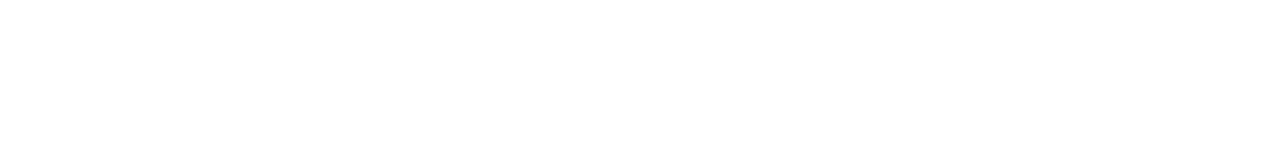
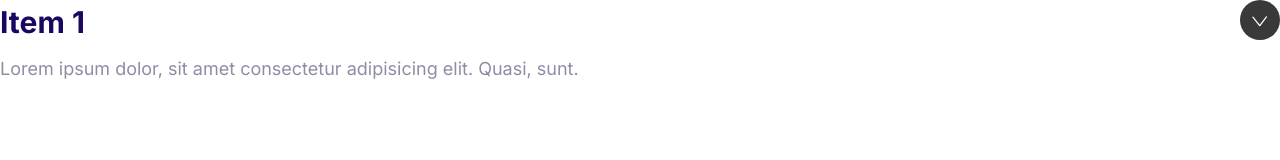
Before and after one commit to nwils000/Nathans-Moshify-Project, a plain HTML site: page index.html in a window 1280 px wide. Drawn offline with Linux system fonts and the light colour scheme.

Commit message:
built the collapsible components.

```diff
--- a/CSS/styles.css
+++ b/CSS/styles.css
@@ -543,3 +543,36 @@ a {
     margin: 0 2rem;
   }
 }
+
+/* Collapsibles */
+
+.collapsible__header {
+  display: flex;
+  justify-content: space-between;
+}
+
+.collapsible__heading {
+  margin-top: 0;
+  font-size: 3rem;
+}
+
+.collapsible__chevron {
+  transform: rotate(-90deg);
+  transition: transform 0.3s;
+}
+
+.collapsible__content {
+  max-height: 0;
+  opacity: 0;
+  overflow: hidden;
+  transition: all 0.3s;
+}
+
+.collapsible--expanded .collapsible__chevron {
+  transform: rotate(0);
+}
+
+.collapsible--expanded .collapsible__content {
+  max-height: 100vh;
+  opacity: 1;
+}
--- a/index.html
+++ b/index.html
@@ -14,5 +14,52 @@
     <link rel="stylesheet" href="CSS/normalize.css" />
     <link rel="stylesheet" href="CSS/styles.css" />
   </head>
-  <body></body>
+  <body>
+    <div class="collapsible collapsible--expanded">
+      <header class="collapsible__header">
+        <h2 class="collapsible__heading">Item 1</h2>
+        <svg
+          class="icon icon--white collapsible__chevron"
+          id="Layer_1"
+          data-name="Layer 1"
+          xmlns="http://www.w3.org/2000/svg"
+          viewBox="0 0 51 51"
+        >
+          <defs>
+            <style>
+              .cls-1 {
+                fill: #393939;
+              }
+              .cls-2 {
+                fill: #fff;
+              }
+            </style>
+          </defs>
+          <circle class="cls-1" cx="25.5" cy="25.5" r="25.5" />
+          <rect
+            class="cls-2"
+            x="24.4"
+            y="27.9"
+            width="1.6"
+            height="15.24"
+            rx="0.8"
+            transform="matrix(0.78, -0.63, 0.63, 0.78, -21.26, 15.39)"
+          />
+          <rect
+            class="cls-2"
+            x="33.3"
+            y="27.9"
+            width="1.6"
+            height="15.24"
+            rx="0.8"
+            transform="translate(24 -21.9) rotate(37.3)"
+          />
+        </svg>
+      </header>
+      <div class="collapsible__content">
+        Lorem ipsum dolor, sit amet consectetur adipisicing elit. Quasi, sunt.
+      </div>
+    </div>
+    <script src="js/main.js"></script>
+  </body>
 </html>
--- /dev/null
+++ b/js/main.js
@@ -0,0 +1,6 @@
+const collapsibles = document.querySelectorAll(".collapsible");
+collapsibles.forEach((item) =>
+  item.addEventListener("click", function () {
+    this.classList.toggle("collapsible--expanded");
+  })
+);
```
Also changed, not shown: components/collapsibles.html (added, +46 -0 lines), images/chevron.svg (added), images/sprite.svg.
